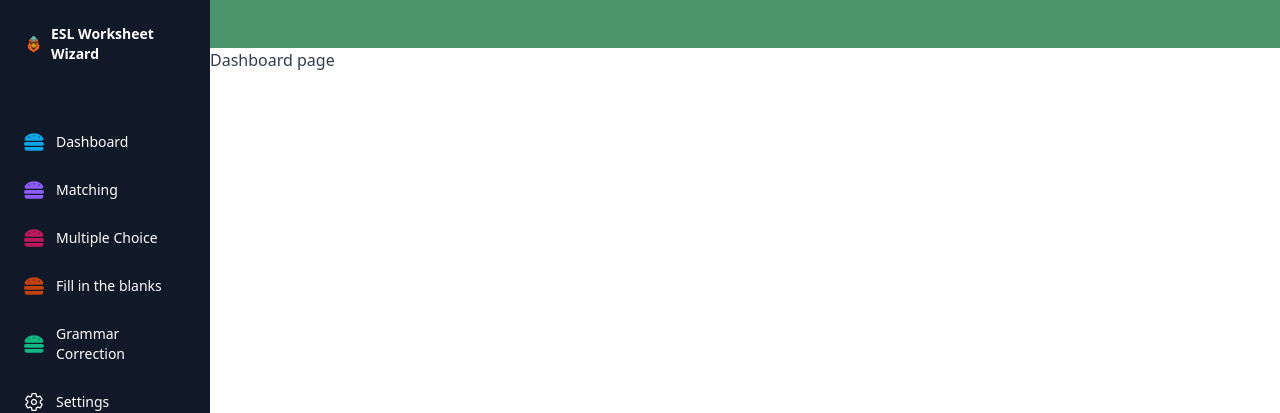
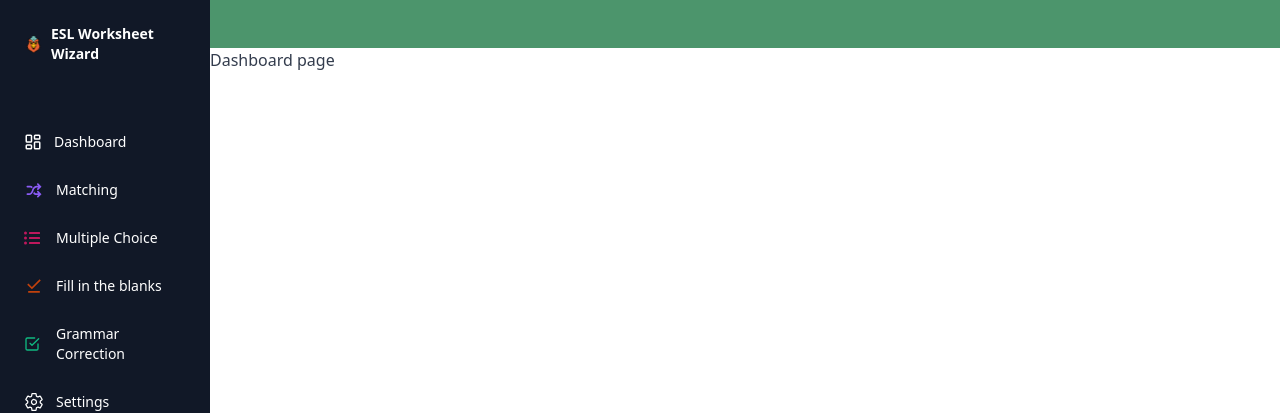
Before and after one commit to tbabyuk/saas-esl-worksheet-wizard, a Next.js app: page /dashboard in a window 1280 px wide. Shown: the top 413 px of the page. Built offline with nearby package versions, Linux system fonts and the light colour scheme.

Commit message:
added icons to dashboard items

```diff
--- a/app/components/sidebar.jsx
+++ b/app/components/sidebar.jsx
@@ -1,40 +1,42 @@
 "use client"
 import Link from "next/link"
-import { useState } from "react"
 import Image from "next/image"
-import { FaHamburger } from "react-icons/fa";
 import { IoSettingsOutline } from "react-icons/io5";
+import { LuLayoutDashboard } from "react-icons/lu";
+import { TiArrowShuffle } from "react-icons/ti";
+import { FaListUl } from "react-icons/fa";
+import { LuCheckSquare } from "react-icons/lu";
+import { MdOutlineFileDownloadDone } from "react-icons/md";
 
 
 
 const routes = [
   {
     label: "Dashboard",
-    icon: <FaHamburger className="h-5 w-5 mr-3" />,
+    icon: <LuLayoutDashboard className="h-[18px] w-[18px] mr-3" />,
     href: "/dashboard",
-    color: "text-sky-500"
   },
   {
     label: "Matching",
-    icon: <FaHamburger className="h-5 w-5 mr-3" />,
+    icon: <TiArrowShuffle className="h-5 w-5 mr-3" />,
     href: "/dashboard/worksheets/matching",
     color: "text-violet-500"
   },
   {
     label: "Multiple Choice",
-    icon: <FaHamburger className="h-5 w-5 mr-3" />,
+    icon: <FaListUl className="h-4 w-4 mr-4" />,
     href: "/worksheets/multiple-choice",
     color: "text-pink-700"
   },
   {
     label: "Fill in the blanks",
-    icon: <FaHamburger className="h-5 w-5 mr-3" />,
+    icon: <MdOutlineFileDownloadDone className="h-5 w-5 mr-3" />,
     href: "/worksheets/fill-in-the-blanks",
     color: "text-orange-700"
   },
   {
     label: "Grammar Correction",
-    icon: <FaHamburger className="h-5 w-5 mr-3" />,
+    icon: <LuCheckSquare className="h-4 w-4 mr-4" />,
     href: "/worksheets/grammar-correction",
     color: "text-emerald-500"
   },
```
